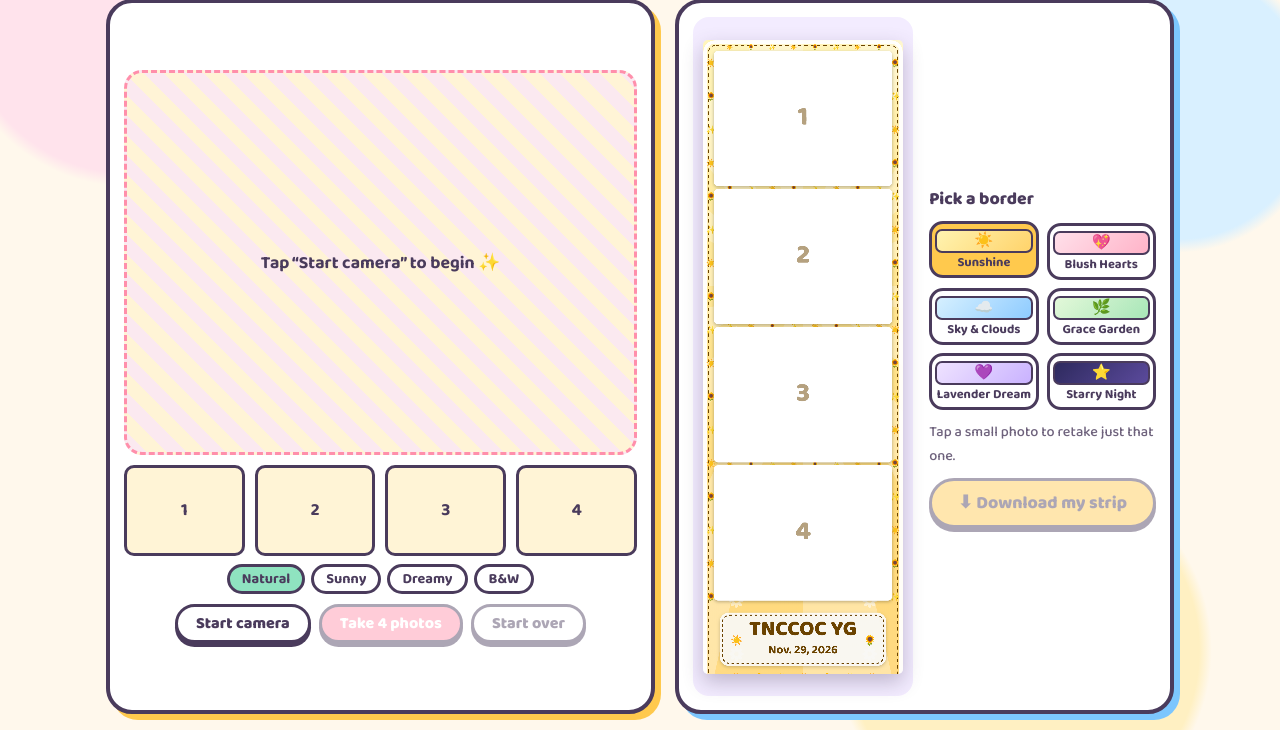
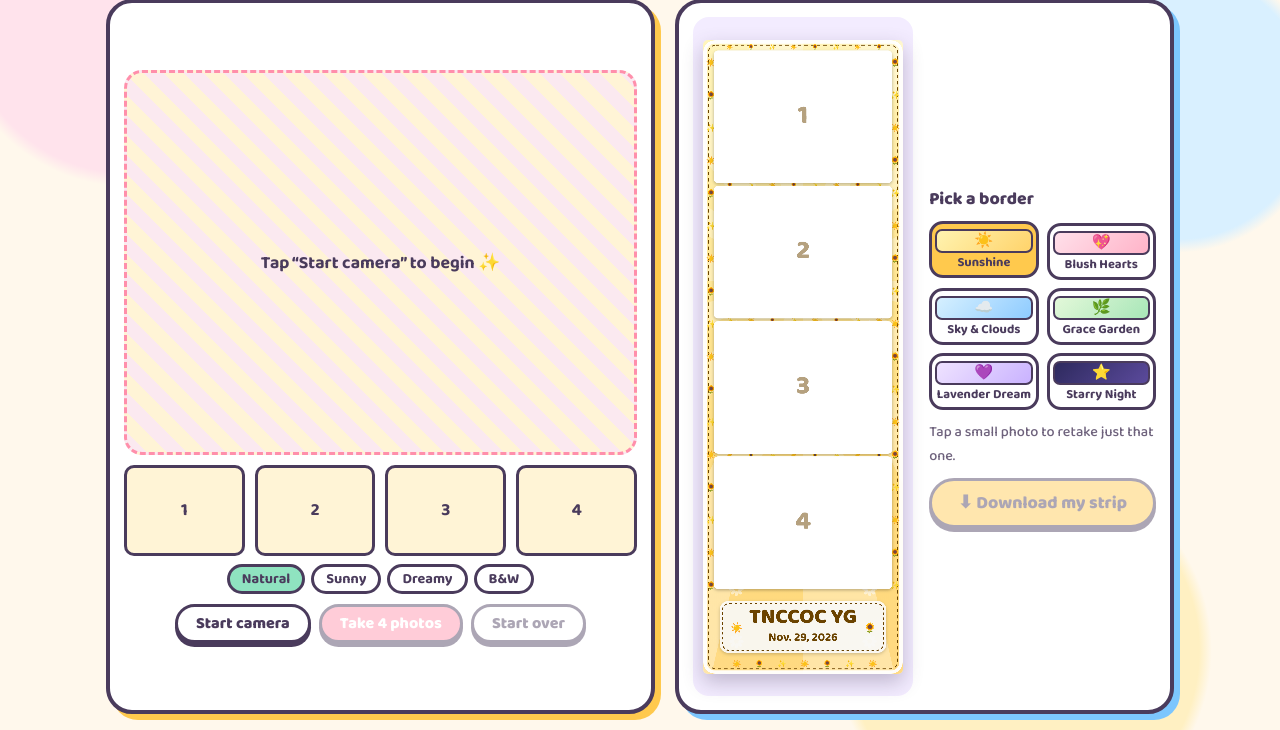
Before and after one commit to shanxwesley/tnccocphotobooth, a plain HTML site: page index.html in a window 1280 px wide. Shown: the part 70-800 px from the top of the page. Drawn offline with Linux system fonts and the light colour scheme.

Commit message:
Adjust canvas height in index.html

```diff
--- a/index.html
+++ b/index.html
@@ -36,7 +36,7 @@
   </section>
 
   <section class="card strip-card" aria-label="Photo strip">
-    <div class="strip-wrap"><canvas id="strip" width="600" height="1900"></canvas></div>
+    <div class="strip-wrap"><canvas id="strip" width="600" height="1940"></canvas></div>
     <div class="side">
       <p class="label">Pick a border</p>
       <div class="borders" id="borders" role="group" aria-label="Border style"></div>
```
